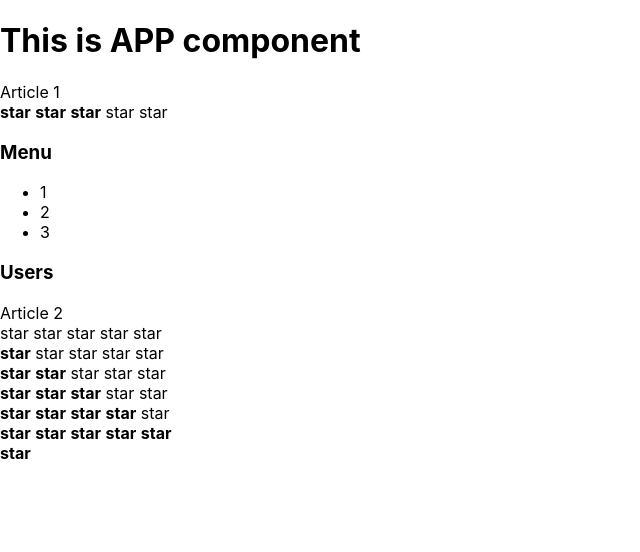
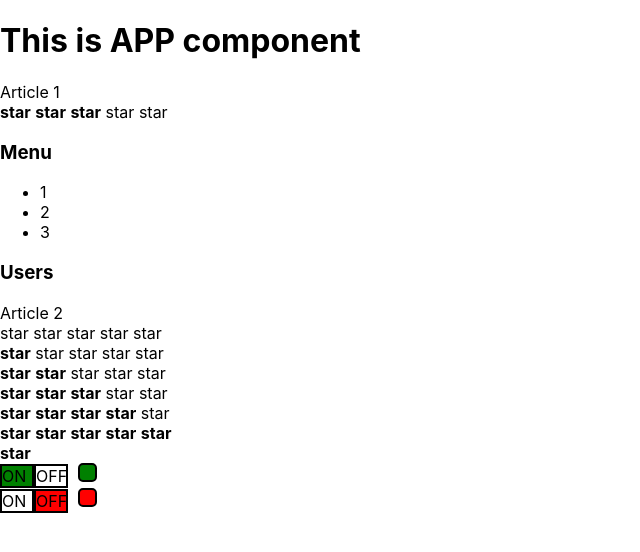
Before and after one commit to msaserj/it-inc-react-kabzda, a React (Create React App) app: page / in a window 1280 px wide. Shown: the top 552 px of the page, without its empty margins (0-640 px from the left). Built offline with nearby package versions, Linux system fonts and the light colour scheme.

Commit message:
06 React-kabzda OnOff component

```diff
--- a/src/App.tsx
+++ b/src/App.tsx
@@ -2,6 +2,7 @@ import React from 'react';
 import './App.css';
 import Accordion from "./components/Accordion/Accordion";
 import {Rating, Test} from "./components/Rating/Rating";
+import {OnOff} from "./components/OnOff/OnOff";
 
 function App() {
     console.log("App rendered")
@@ -20,6 +21,8 @@ function App() {
             <Rating value={4} />
             <Rating value={5} />
             <Test/>
+            <OnOff on={true}/>
+            <OnOff on={false}/>
         </div>
     );
 }
--- /dev/null
+++ b/src/components/OnOff/OnOff.tsx
@@ -0,0 +1,44 @@
+import React from "react";
+
+
+type PropsType = {
+    on: boolean
+}
+
+
+export const OnOff = (props: PropsType) => {
+
+    const onStyle = {
+        width: "30px",
+        height: "20px",
+        border: "2px solid black",
+        display: "inline-block",
+        backgroundColor: props.on ? "green" : ""
+    }
+    const offStyle = {
+        width: "30px",
+        height: "20px",
+        border: "2px solid black",
+        display: "inline-block",
+        backgroundColor: props.on ? "" : "red"
+    }
+    const lampStyle = {
+        width: "15px",
+        height: "15px",
+        borderRadius: "5px",
+        border: "2px solid black",
+        display: "inline-block",
+        marginLeft: "10px",
+        backgroundColor: props.on ? "green" : "red"
+    }
+    return (
+        <div>
+            {/*On*/}
+            <div className="on">
+                <div style={onStyle} >ON</div>
+                <div style={offStyle} >OFF</div>
+                <div style={lampStyle}/>
+            </div>
+        </div>
+    )
+}
```
Also changed, not shown: src/App.css (line endings or trailing spaces).
